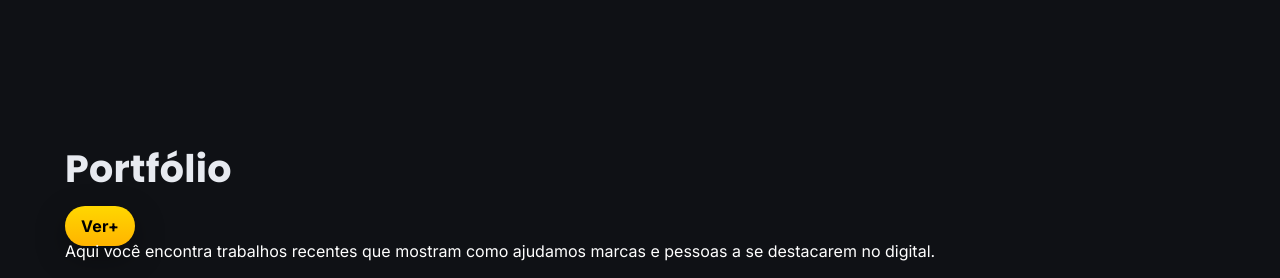
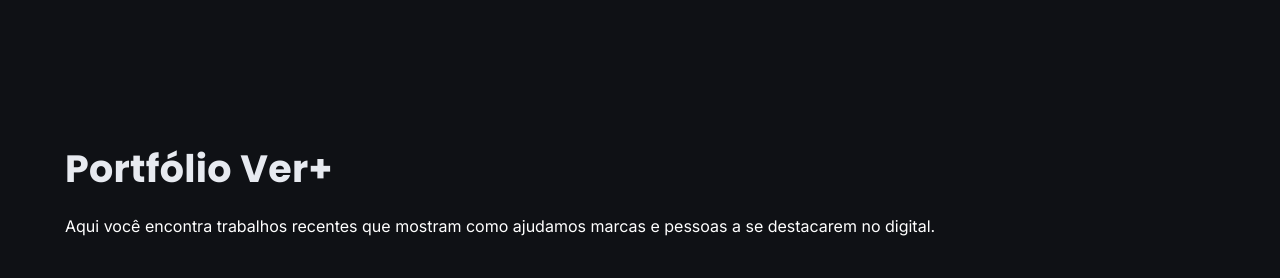
Before and after one commit to julianodossantos1999/portfifolio, a plain HTML site: page index.html in a window 1280 px wide. Shown: the part 1680-1958 px from the top of the page. Drawn offline with Linux system fonts and the light colour scheme.

Commit message:
ver+ portfolio index.html

```diff
--- a/index.html
+++ b/index.html
@@ -126,15 +126,15 @@
 
   <section class="section" id="portfolio">
     <div class="container">
-      <h2 class="section-title">Portfólio</h2>
-      <a
-        class="cta drive"
+      <h2 class="section-title">Portfólio <a
+        class="cta-drive"
         href="https://drive.google.com/drive/folders/1kNQjBZuPw3yzBMwjou0ZcdiFrN3gUTbL"
         target="_blank"
         rel="noopener noreferrer"
       >
         Ver+
-      </a>
+      </a></h2>
+
       <p class="section-sub">Aqui você encontra trabalhos recentes que mostram como ajudamos marcas e pessoas a se destacarem no digital.</p>
 
       <!-- Primeira linha: vídeos -->
```
